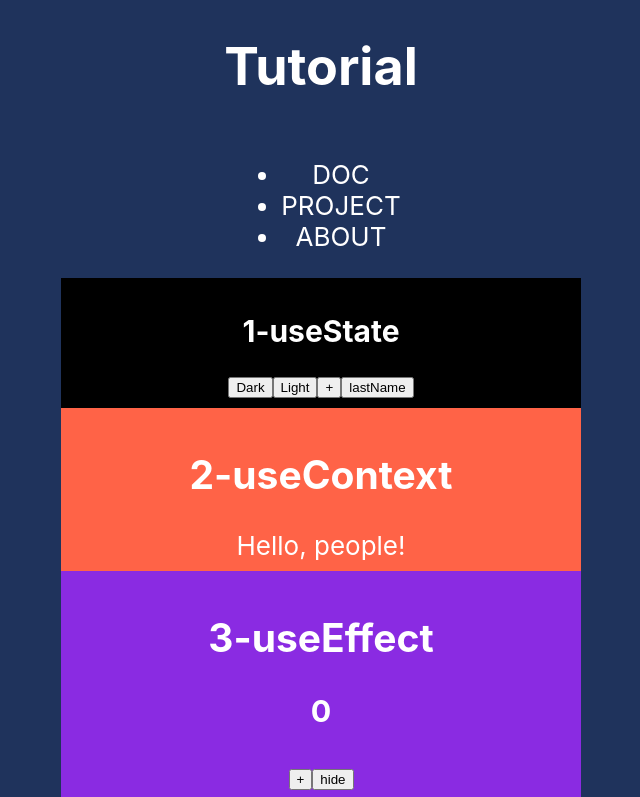
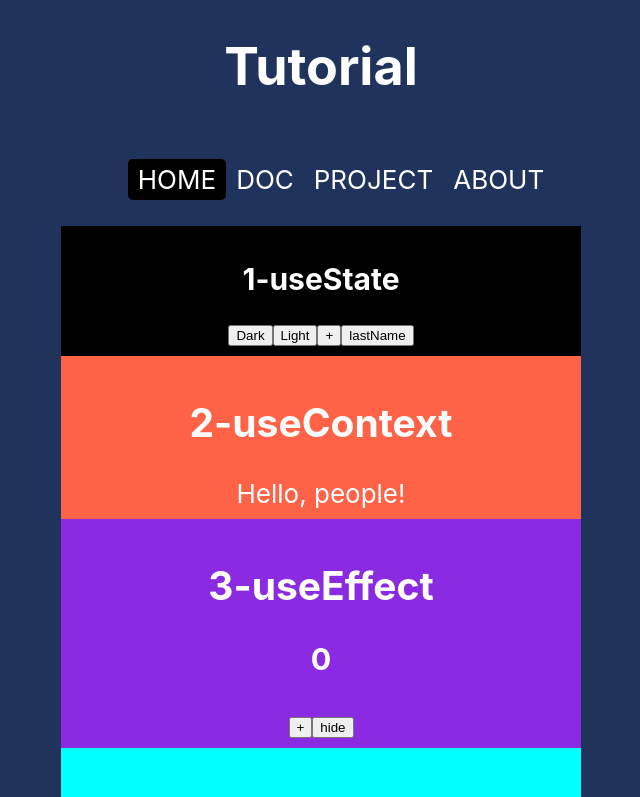
Before and after one commit to ybeliaev/for-react-test, a React (Create React App) app: page / in a window 1280 px wide. Shown: the top 797 px of the page, without its empty margins (319-959 px from the left). Built offline with nearby package versions, Linux system fonts and the light colour scheme; no server answers.

Commit message:
menu end

```diff
--- a/src/components/MenuReact.jsx
+++ b/src/components/MenuReact.jsx
@@ -1,13 +1,11 @@
 import React from "react"
 import { MenuReactItem } from "./MenuReactItem"
 
-const menuElements = ["DOC", "PROJECT", "ABOUT"]
+const menuElements = ["HOME","DOC", "PROJECT", "ABOUT"]
 
 export const MenuReact = () => {
 
     return(
-
             <MenuReactItem items={menuElements}/>
-
     )
 }
--- a/src/components/MenuReactItem.jsx
+++ b/src/components/MenuReactItem.jsx
@@ -1,12 +1,32 @@
 import React from "react"
+import { useState } from "react";
+import styled from "styled-components";
+
+const Ul = styled.ul`
+    list-style: none;
+    display: flex;
+    justify-content: space-around;
+`
+const Li = styled.li`
+    padding: 5px 10px;
+    border-radius: 5px;
+    cursor: pointer;
+`
 
 export const MenuReactItem = ({items}) => {
+    const [activeItem, setActiveItem] = useState(0)
+
     const barElements = items.map((name, idx) => {
-        return <li key={idx}>{name}</li>
+        return <Li key={idx}
+        className={activeItem == idx ? "active" : ""}
+        onClick={()=>setActiveItem(idx)}
+        >
+            {name}
+        </Li>
     });
    return (
-       <ul>
+       <Ul>
            {barElements}
-       </ul>
+       </Ul>
    )
 }
```
